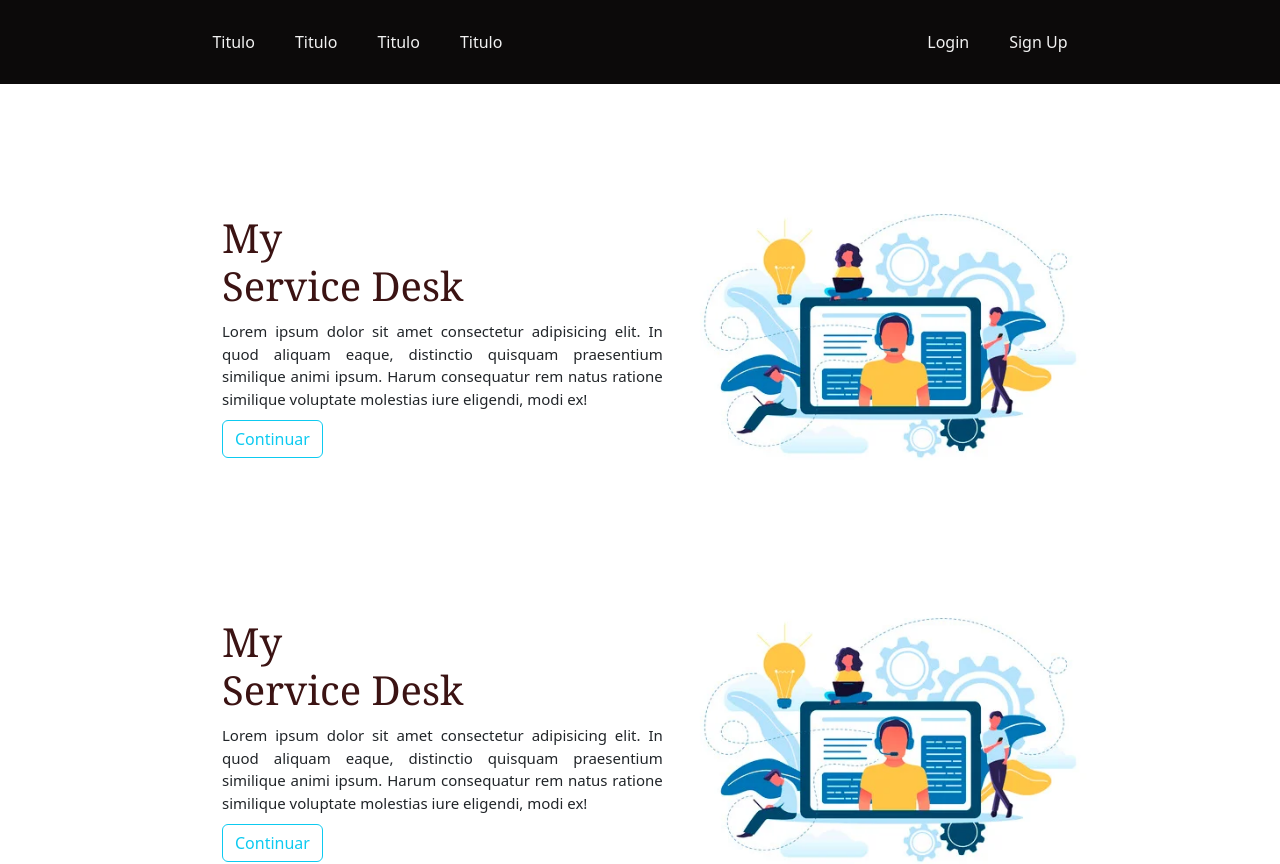
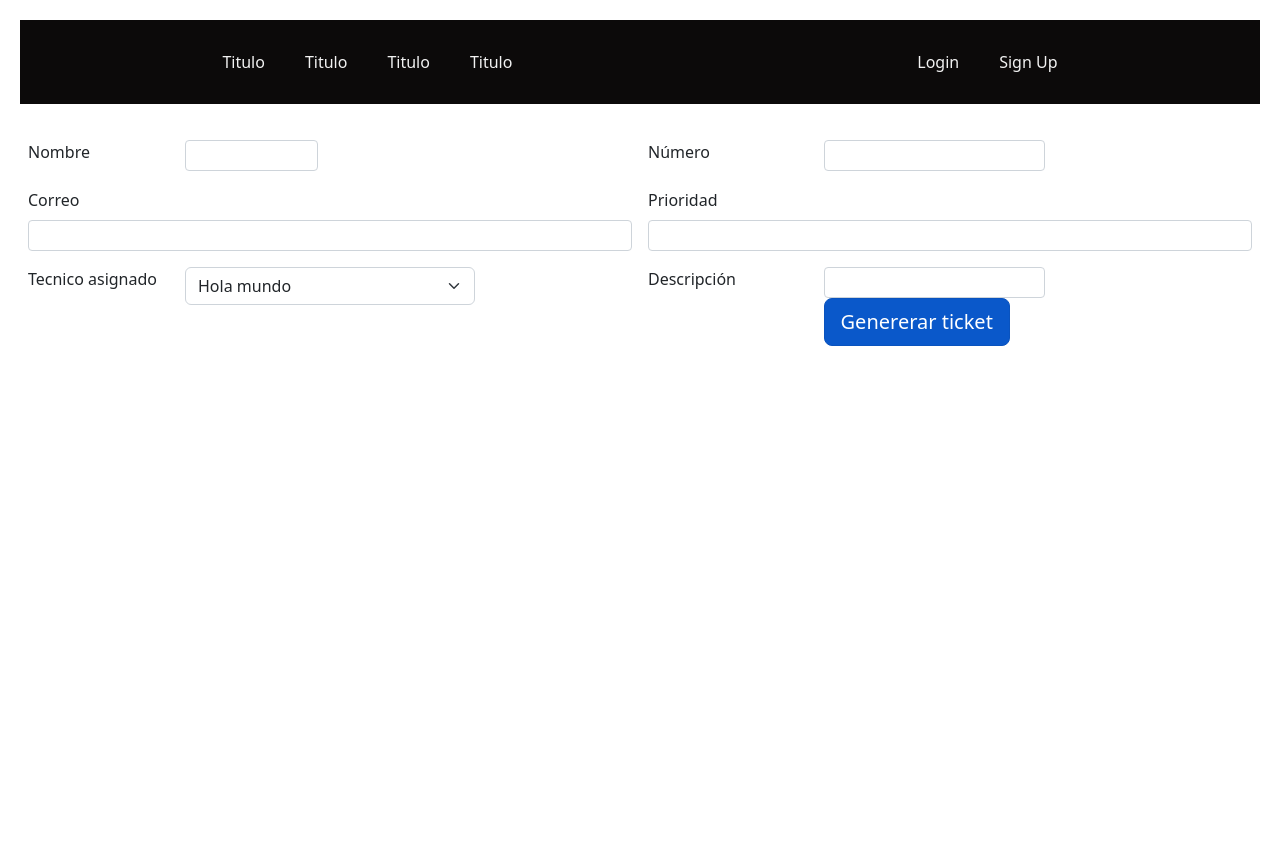
Before and after one commit to leonardo-chavesta/my-service-desk, a React (Vite) app: page / in a window 1280 px wide. Shown: the top 864 px of the page. After the commit the page ends 800 px from the top, so only its background shows below. Built offline with nearby package versions, Linux system fonts and the light colour scheme.

Commit message:
agregando detalle

```diff
--- a/src/App.css
+++ b/src/App.css
@@ -1,6 +1,11 @@
 * {
   margin: 0;
   box-sizing: border-box;
+
+}
+.contenedor{
+  margin: 20px 20px;
+
 }
 
 
--- a/src/components/MenuPrincilpal.jsx
+++ b/src/components/MenuPrincilpal.jsx
@@ -1,3 +1,4 @@
+import Detalle from "../views/Detalle/detalle"
 import imgMenu from "../templates/img/menu-img.jpg";
 import menuLogo from "../templates/img/data.jpg";
 import Hor from "../views/home/inicio"
@@ -33,19 +34,10 @@ return (
         </div>
 
 
+
       </div>
-      <Hor />
-     <Hor />
-     <Hor />
-     <Hor />
-     <Hor />
-     <Hor />
-     <Hor />
-     <Hor />
-     <Hor />
-     <Hor />
-     <Hor />
-     <Hor />
+      <Detalle/>
+
 
 
     </>
--- a/src/views/Detalle/detalle.jsx
+++ b/src/views/Detalle/detalle.jsx
@@ -0,0 +1,113 @@
+import form from "react-bootstrap/Form";
+import { Row, Col, Form } from "react-bootstrap";
+import "../../App.css"
+import Button from 'react-bootstrap/Button';
+
+
+
+
+const Detalle = () => {
+  return (
+    <>
+
+      <Row className="g-3 contenedor " >
+        <Col xs={12} sm={4} md={8} lg={6}>
+
+          <Row>
+            <Col sm={5} md={5} xl={3} xxl={3}>
+              <Form.Label> Nombre </Form.Label>
+            </Col>
+            <Col sm={15} md={8} xl={3} xxl={9}>
+              <Form.Control
+                size="sm"
+
+              />
+            </Col>
+          </Row>
+        </Col>
+        <Col xs={12} sm={4} md={4} lg={4}>
+          <Row>
+            <Col sm={5} md={5} xl={5} xxl={4}>
+              <Form.Label> Número</Form.Label>
+            </Col>
+            <Col sm={7} md={7} xl={7} xxl={8}>
+              <Form.Control
+                size="sm"
+
+
+              />
+            </Col>
+          </Row>
+        </Col>
+        <Col xs={12} sm={6} md={6} lg={6} xxl={6}>
+          <Form.Label>Correo</Form.Label>
+          <Form.Control
+            size="sm"
+
+
+            type="text"
+
+
+
+          />
+        </Col>
+        <Col xs={12} sm={6} md={6} lg={6} xxl={6}>
+          <Form.Label>Prioridad</Form.Label>
+          <Form.Control
+            size="sm"
+            type="text"
+
+
+          />
+        </Col>
+        <Col xs={14} sm={8} md={8} lg={6}>
+          <Row>
+            <Col md={3} xl={3} xxl={3}>
+              <Form.Label> Tecnico asignado</Form.Label>
+            </Col>
+        <Col >
+        <Form.Select aria-label="Default select example">
+      <option>Hola mundo</option>
+      <option value="1">d</option>
+      <option value="2">d</option>
+      <option value="3">f</option>
+    </Form.Select>
+    </Col>
+
+
+
+            <Col md={8} xl={3} xxl={9}>
+
+
+            </Col>
+          </Row>
+        </Col>
+        <Col xs={12} sm={4} md={4} lg={4}>
+          <Row>
+            <Col sm={5} md={3} xl={5} xxl={4}>
+              <Form.Label> Descripción </Form.Label>
+            </Col>
+            <Col sm={7} md={7} xl={7} xxl={8}>
+              <Form.Control
+                size="sm"
+
+                type="text"
+
+              />
+            <Col>
+             <Button variant="primary" size="lg" active>
+            Genererar ticket
+
+            </Button>{' '}
+            </Col>
+
+
+            </Col>
+          </Row>
+        </Col>
+      </Row>
+
+    </>
+  );
+};
+export default Detalle;
```
Also changed, not shown: 1 other file (tests, documents, lock files or other folders).
